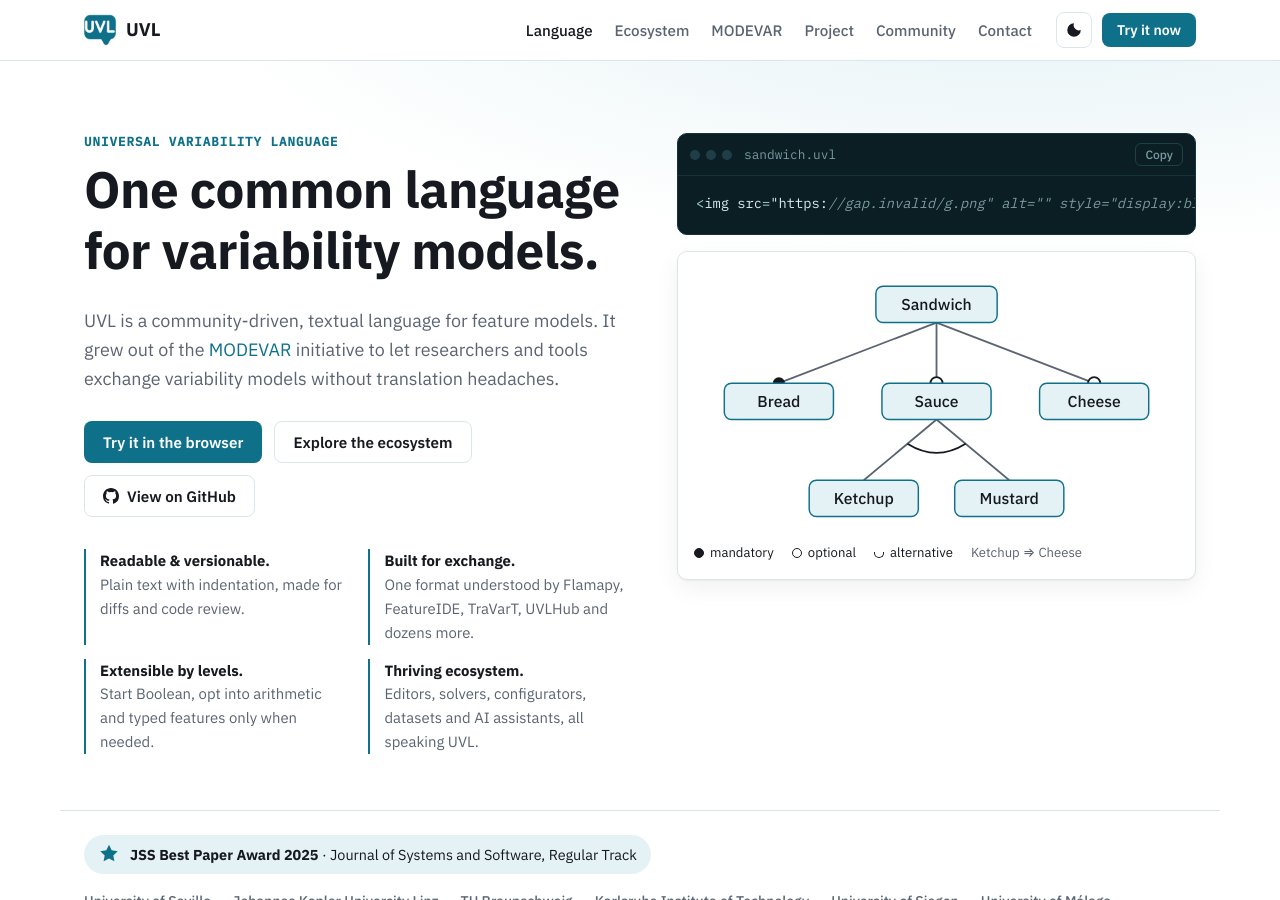
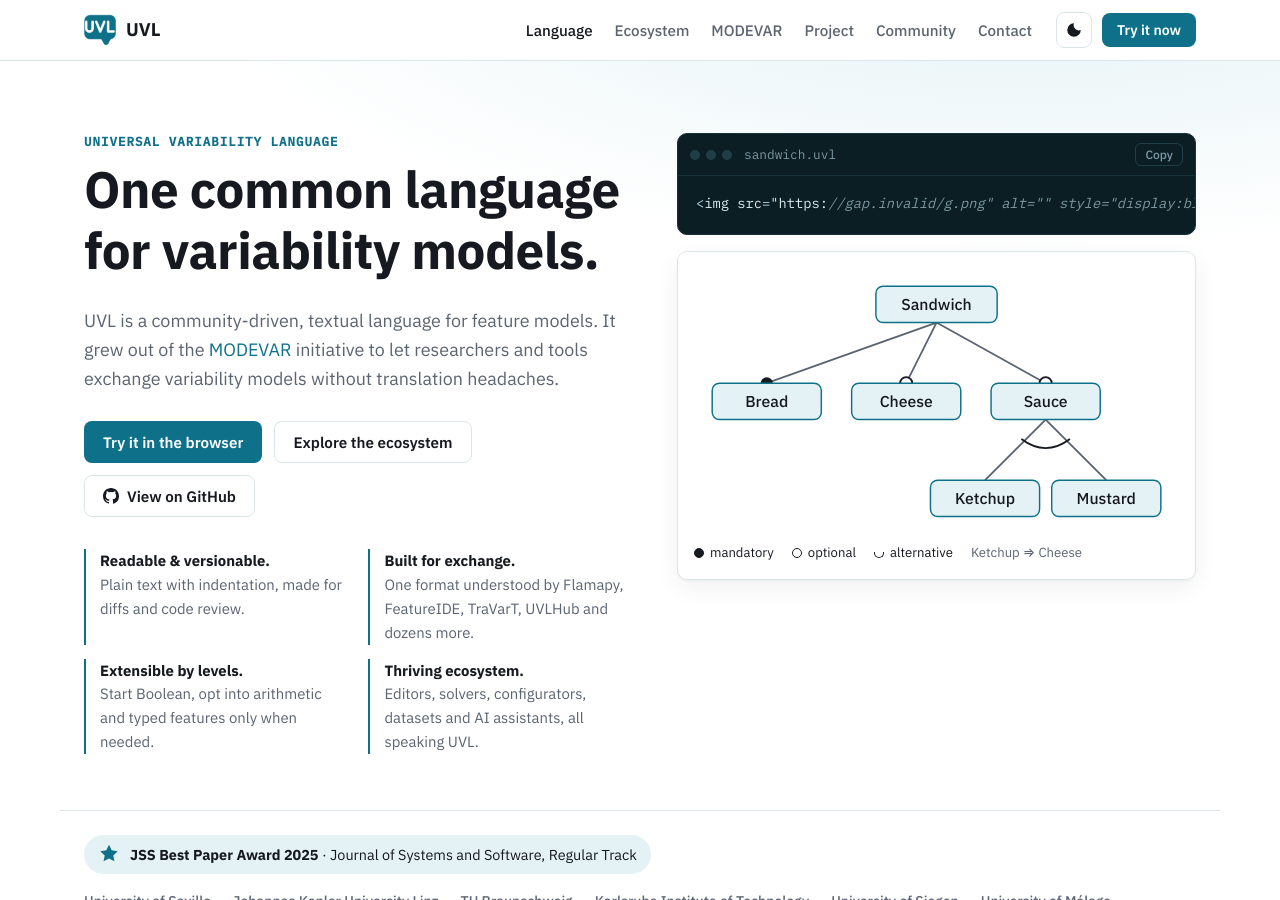
Before and after one commit to diverso-lab/uvl-ecosystem, a Jekyll site: the page built from index.html, in a window 1280 px wide and 900 px high. Built offline with Jekyll 4.4.1, drawn with Linux system fonts in a browser that asks for light colours; comment, search, counter and statistics services are not loaded.

Commit message:
List Cheese before Sauce in the sandwich examples
Co-Authored-By: Claude Opus 5.5 (1M context) <noreply@anthropic.com>

```diff
--- a/_includes/sections/hero.html
+++ b/_includes/sections/hero.html
@@ -27,21 +27,21 @@
       </div>
       <figure class="tree-card">
         <svg viewBox="0 0 400 220" role="img" aria-labelledby="tree-title">
-          <title id="tree-title">Feature tree of the sandwich model: Sandwich has mandatory Bread, optional Sauce with alternative Ketchup or Mustard, and optional Cheese.</title>
+          <title id="tree-title">Feature tree of the sandwich model: Sandwich has mandatory Bread, optional Cheese, and optional Sauce with alternative Ketchup or Mustard.</title>
           <g class="edges">
-            <path d="M200 45 L70 95 M200 45 L200 95 M200 45 L330 95 M200 125 L140 175 M200 125 L260 175"/>
-            <path class="alt-arc" d="M176 145 Q200 160 224 145"/>
+            <path d="M200 45 L60 95 M200 45 L175 95 M200 45 L290 95 M290 125 L240 175 M290 125 L340 175"/>
+            <path class="alt-arc" d="M270 141 Q290 156 310 141"/>
           </g>
-          <circle class="mand" cx="70" cy="95" r="5"/>
-          <circle class="opt" cx="200" cy="95" r="5"/>
-          <circle class="opt" cx="330" cy="95" r="5"/>
+          <circle class="mand" cx="60" cy="95" r="5"/>
+          <circle class="opt" cx="175" cy="95" r="5"/>
+          <circle class="opt" cx="290" cy="95" r="5"/>
           <g class="nodes">
             <rect x="150" y="15" width="100" height="30" rx="6"/><text x="200" y="35">Sandwich</text>
-            <rect x="25" y="95" width="90" height="30" rx="6"/><text x="70" y="115">Bread</text>
-            <rect x="155" y="95" width="90" height="30" rx="6"/><text x="200" y="115">Sauce</text>
-            <rect x="285" y="95" width="90" height="30" rx="6"/><text x="330" y="115">Cheese</text>
-            <rect x="95" y="175" width="90" height="30" rx="6"/><text x="140" y="195">Ketchup</text>
-            <rect x="215" y="175" width="90" height="30" rx="6"/><text x="260" y="195">Mustard</text>
+            <rect x="15" y="95" width="90" height="30" rx="6"/><text x="60" y="115">Bread</text>
+            <rect x="130" y="95" width="90" height="30" rx="6"/><text x="175" y="115">Cheese</text>
+            <rect x="245" y="95" width="90" height="30" rx="6"/><text x="290" y="115">Sauce</text>
+            <rect x="195" y="175" width="90" height="30" rx="6"/><text x="240" y="195">Ketchup</text>
+            <rect x="295" y="175" width="90" height="30" rx="6"/><text x="340" y="195">Mustard</text>
           </g>
         </svg>
         <figcaption>
```
Also changed, not shown: 4 other files.
